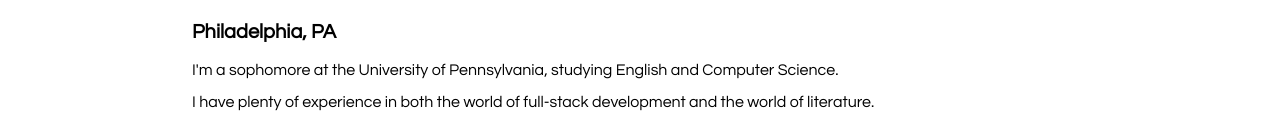
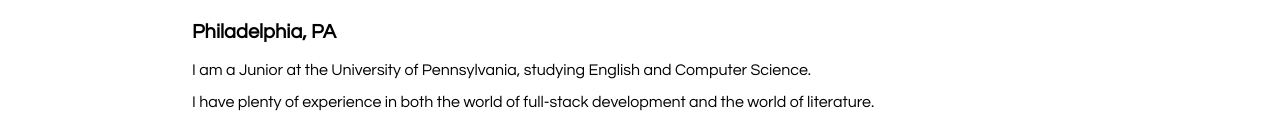
Before and after one commit to aldenhallak/aldenhallak.github.io, a plain HTML site: page index.html in a window 1280 px wide. Shown: the part 248-382 px from the top of the page. Drawn offline with Linux system fonts and the light colour scheme.

Commit message:
Updated to being a Junior.

```diff
--- a/index.html
+++ b/index.html
@@ -24,7 +24,7 @@
       <h1>Alden Hallak </h1>
       <h2> Developer  </h2>
       <h3>Philadelphia, PA</h3>
-      <p class="info"> I'm a sophomore at the University of Pennsylvania, studying English and Computer Science. </p>
+      <p class="info"> I am a Junior at the University of Pennsylvania, studying English and Computer Science. </p>
       <p class="info"> I have plenty of experience in both the world of full-stack development and the world of literature. </p>
       <div class="info"><a href="mailto:alden.hallak@gmail.com" class="btn">Email</a>
       <a href = "assets/AldenHallakResume.pdf" class="btn work">Resume</a> <a href="https://www.linkedin.com/in/alden-hallak/" target="new" class="btn">LINKEDIN</a></div>
```
